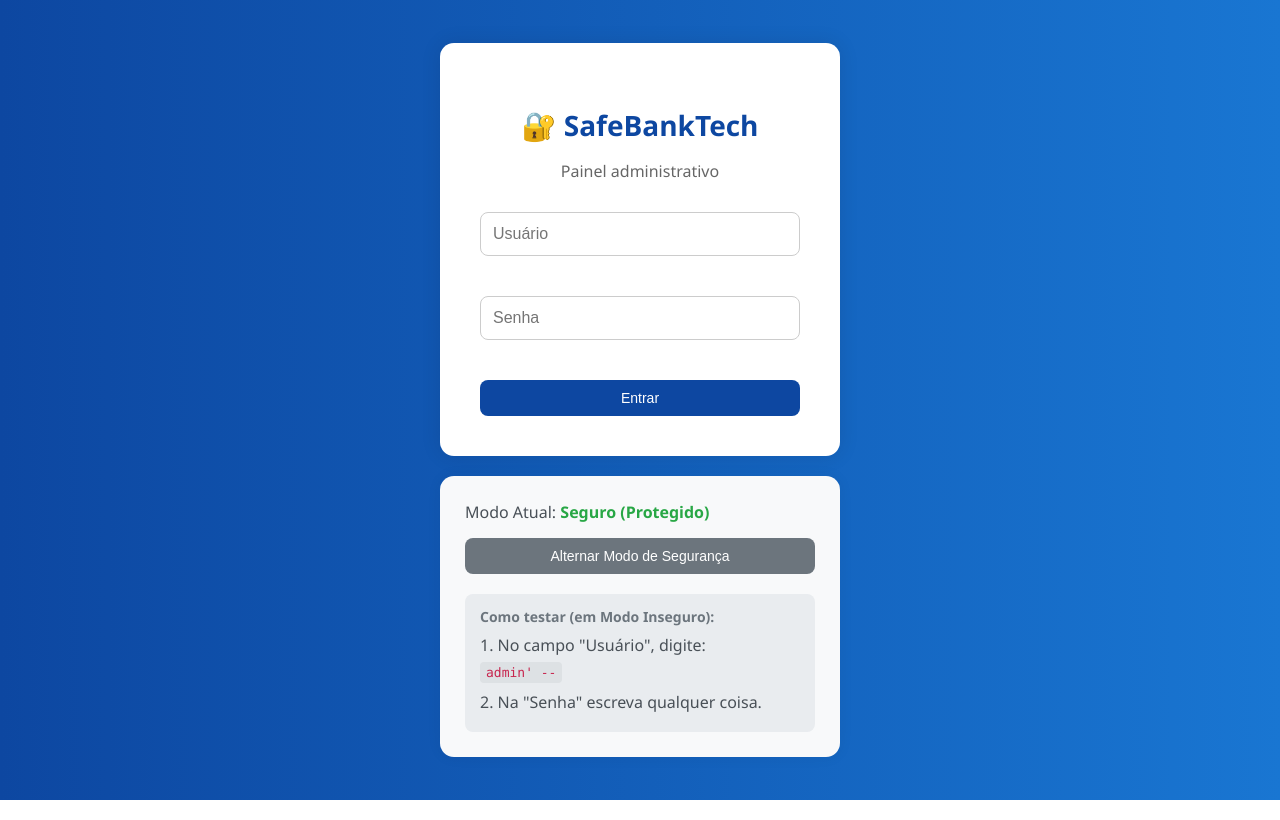
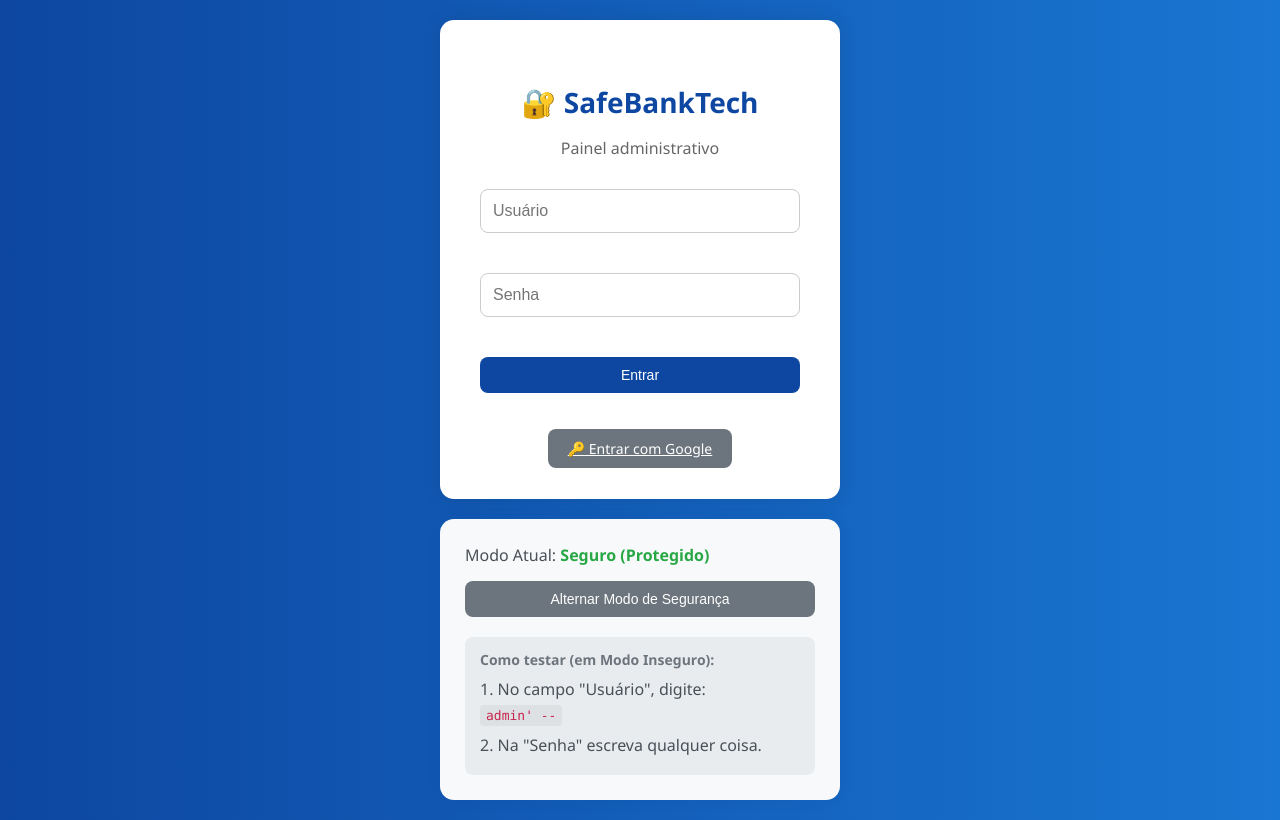
Before and after one commit to HighToxic/Trabalho, a Flask app: page / in a window 1280 px wide. Run offline with Flask 3, Linux system fonts and the light colour scheme.

Commit message:
Update login.html

```diff
--- a/fintech-painel/templates/login.html
+++ b/fintech-painel/templates/login.html
@@ -46,7 +46,9 @@
                     <div class="input-group">
                         <input type="password" name="senha" placeholder="Senha" required>
                     </div>
-                    <button type="submit" class="btn-primary full-width">Entrar</button>
+                    <button type="submit" class="btn-primary full-width">Entrar</button> <br><br><br>
+                    <a href="{{ url_for('google.login') }}" class="btn-secondary full-width" style="margin-top:20px;">🔑 Entrar com Google</a><!--botao entrar com google -->
+
                 </form>
             </div>
 
```
